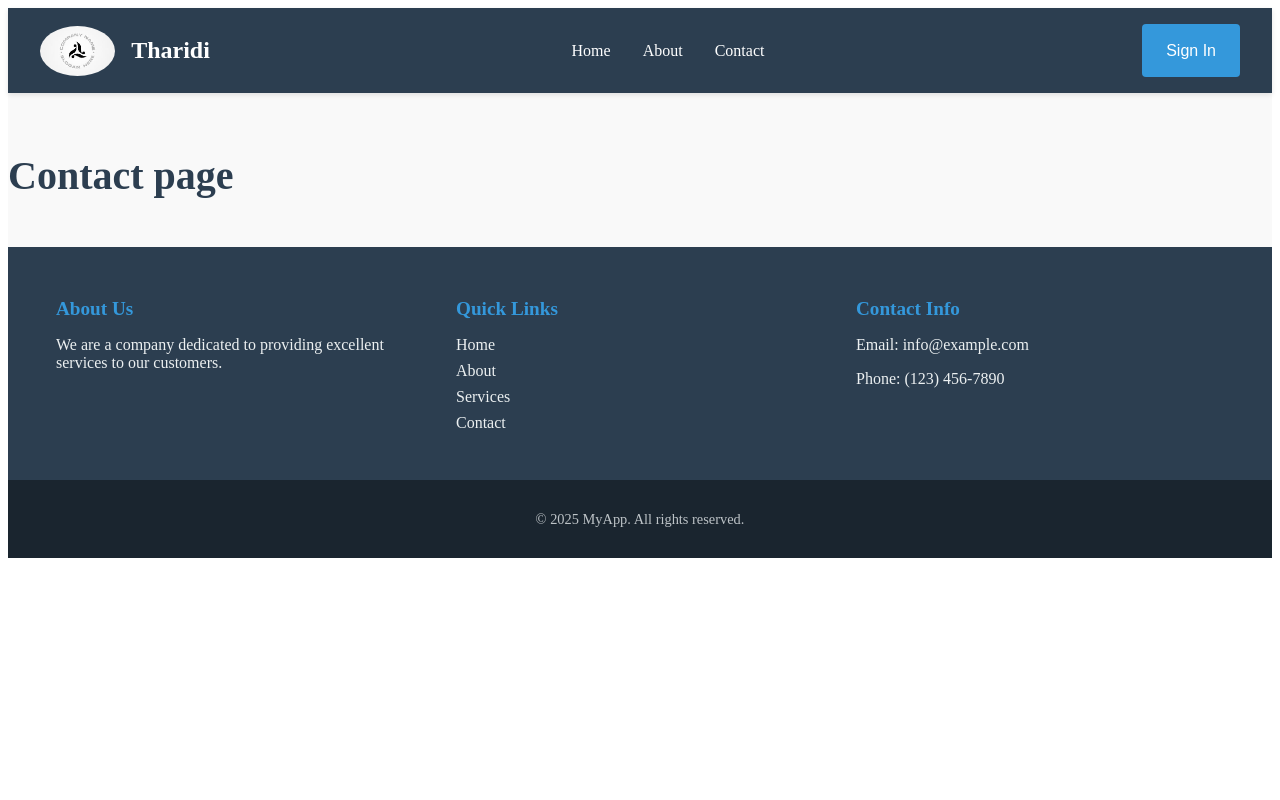
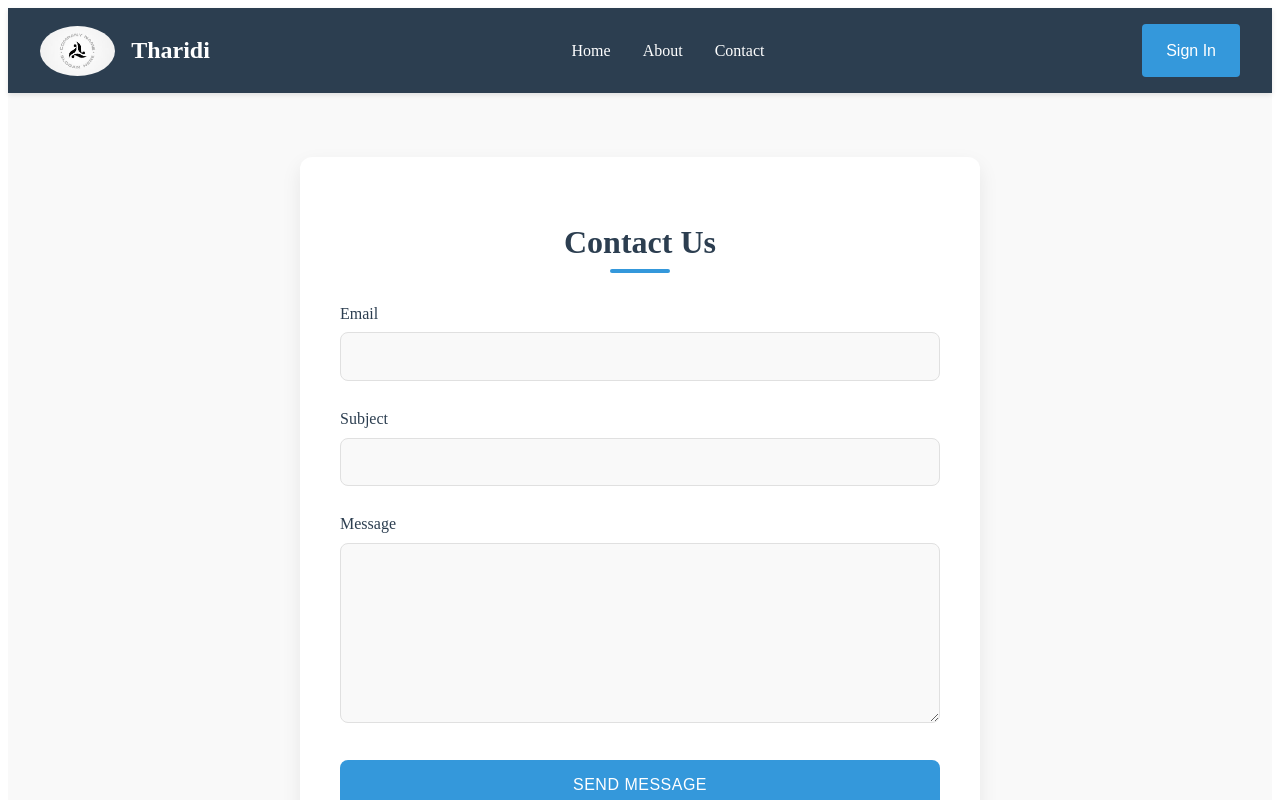
Before and after one commit to Tharidi2002/react-vite-project, a React (Vite) app: page /contact in a window 1280 px wide. Shown: the top 800 px of the page. Built offline with nearby package versions, Linux system fonts and the light colour scheme.

Commit message:
contact page ok

```diff
--- a/package.json
+++ b/package.json
@@ -15,6 +15,7 @@
     "@fortawesome/free-solid-svg-icons": "^6.7.2",
     "react": "^19.1.0",
     "react-dom": "^19.1.0",
+    "react-hook-form": "^7.56.4",
     "react-router-dom": "^7.6.0"
   },
   "devDependencies": {
--- /dev/null
+++ b/src/view/pages/Contact/Contact.css
@@ -0,0 +1,135 @@
+/* Contact.css */
+.form-container {
+    max-width: 600px;
+    margin: 2rem auto;
+    padding: 2.5rem;
+    background: #ffffff;
+    border-radius: 12px;
+    box-shadow: 0 8px 20px rgba(0, 0, 0, 0.08);
+}
+
+.form-container h2 {
+    text-align: center;
+    color: #2c3e50;
+    margin-bottom: 2rem;
+    font-size: 2rem;
+    font-weight: 600;
+    position: relative;
+}
+
+.form-container h2::after {
+    content: '';
+    display: block;
+    width: 60px;
+    height: 4px;
+    background: #3498db;
+    margin: 0.5rem auto 0;
+    border-radius: 2px;
+}
+
+.contact-form {
+    display: flex;
+    flex-direction: column;
+    gap: 1.8rem;
+}
+
+.form-group {
+    display: flex;
+    flex-direction: column;
+    gap: 0.6rem;
+}
+
+.form-group label {
+    font-weight: 500;
+    color: #2c3e50;
+    font-size: 1rem;
+}
+
+.form-group input,
+.form-group textarea {
+    padding: 0.9rem 1.2rem;
+    border: 1px solid #e0e0e0;
+    border-radius: 8px;
+    font-size: 1rem;
+    transition: all 0.3s ease;
+    background-color: #f9f9f9;
+}
+
+.form-group input:focus,
+.form-group textarea:focus {
+    outline: none;
+    border-color: #3498db;
+    box-shadow: 0 0 0 3px rgba(52, 152, 219, 0.15);
+    background-color: #fff;
+}
+
+.form-group textarea {
+    resize: vertical;
+    min-height: 150px;
+}
+
+.submit-btn {
+    background-color: #3498db;
+    color: white;
+    border: none;
+    padding: 1rem 1.5rem;
+    border-radius: 8px;
+    font-size: 1rem;
+    font-weight: 500;
+    cursor: pointer;
+    transition: all 0.3s ease;
+    margin-top: 0.5rem;
+    width: 100%;
+    text-transform: uppercase;
+    letter-spacing: 0.5px;
+}
+
+.submit-btn:hover {
+    background-color: #2980b9;
+    transform: translateY(-2px);
+    box-shadow: 0 4px 8px rgba(41, 128, 185, 0.2);
+}
+
+.submit-btn:active {
+    transform: translateY(0);
+}
+
+/* Error states */
+.form-group.error input,
+.form-group.error textarea {
+    border-color: #e74c3c;
+    background-color: #fef5f5;
+}
+
+.form-group .error-message {
+    color: #e74c3c;
+    font-size: 0.85rem;
+    margin-top: 0.3rem;
+    display: none;
+}
+
+.form-group.error .error-message {
+    display: block;
+}
+
+/* Responsive design */
+@media (max-width: 768px) {
+    .form-container {
+        margin: 1rem;
+        padding: 1.8rem;
+    }
+
+    .form-container h2 {
+        font-size: 1.7rem;
+        margin-bottom: 1.5rem;
+    }
+
+    .contact-form {
+        gap: 1.5rem;
+    }
+
+    .form-group input,
+    .form-group textarea {
+        padding: 0.8rem 1rem;
+    }
+}
--- a/src/view/pages/Contact/Contact.tsx
+++ b/src/view/pages/Contact/Contact.tsx
@@ -1,5 +1,84 @@
+import './Contact.css';
+import { useForm } from "react-hook-form";
+
+type FormData = {
+    email: string;
+    subject: string;
+    message: string;
+}
+
 export function Contact() {
+    const {
+        register,
+        handleSubmit,
+        formState: { errors },
+    } = useForm<FormData>();
+
+    // send the data backend
+    const onSubmit = (data: FormData) => {
+        console.log(data);
+        alert('Form submitted successfully!');
+    };
+
     return (
-        <h1>Contact page</h1>
+        <div className="form-container">
+            <h2>Contact Us</h2>
+            <form className="contact-form" onSubmit={handleSubmit(onSubmit)}>
+                <div className={`form-group ${errors.email ? 'error' : ''}`}>
+                    <label>Email</label>
+                    <input
+                        type="email"
+                        {...register('email', {
+                            required: 'Email is required',
+                            pattern: {
+                                value: /^[A-Z0-9._%+-]+@[A-Z0-9.-]+\.[A-Z]{2,}$/i,
+                                message: 'Invalid email address'
+                            }
+                        })}
+                    />
+                    {errors.email && <span className="error-message">{errors.email.message}</span>}
+                </div>
+
+                <div className={`form-group ${errors.subject ? 'error' : ''}`}>
+                    <label>Subject</label>
+                    <input
+                        type="text"
+                        {...register('subject', {
+                            required: 'Subject is required',
+                            minLength: {
+                                value: 10,
+                                message: 'Subject must be at least 10 characters'
+                            },
+                            pattern: {
+                                value: /^.{10,30}$/,
+                                message: 'Subject must be between 10-30 characters'
+                            }
+                        })}
+                    />
+                    {errors.subject && <span className="error-message">{errors.subject.message}</span>}
+                </div>
+
+                <div className={`form-group ${errors.message ? 'error' : ''}`}>
+                    <label>Message</label>
+                    <textarea
+                        rows={5}
+                        {...register('message', {
+                            required: 'Message is required',
+                            minLength: {
+                                value: 10,
+                                message: 'Message must be at least 10 characters'
+                            },
+                            pattern: {
+                                value: /^.{10,50}$/,
+                                message: 'Message must be between 10-50 characters'
+                            }
+                        })}
+                    ></textarea>
+                    {errors.message && <span className="error-message">{errors.message.message}</span>}
+                </div>
+
+                <button type="submit" className="submit-btn">Send Message</button>
+            </form>
+        </div>
     );
 }
```
Also changed, not shown: 1 other file (tests, documents, lock files or other folders).
